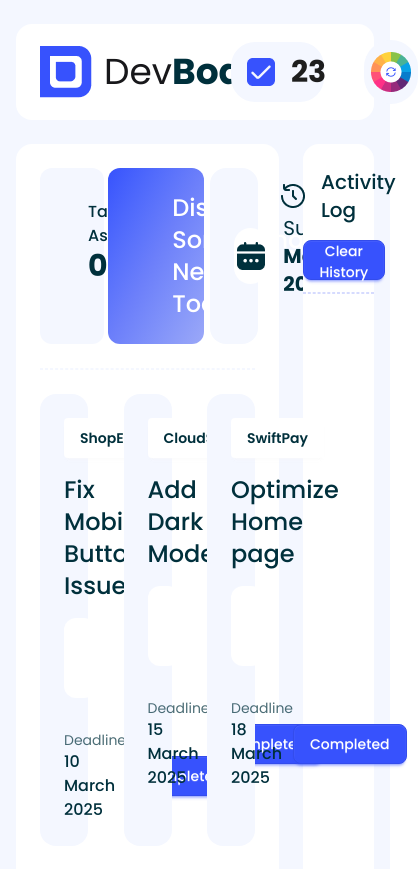
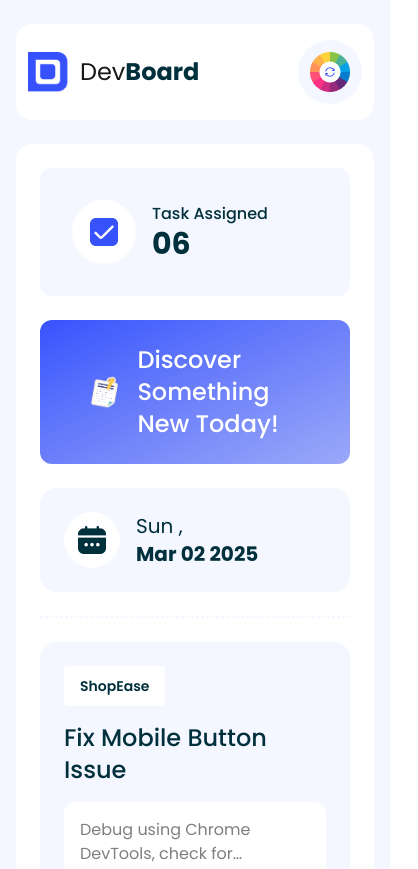
Before and after one commit to md-zeon/dev-board, a plain HTML site: page index.html in a window 390 px wide. Shown: the top 869 px of the page, 418 px wide, since content can reach past the window. Drawn offline with nearby package versions, Linux system fonts and the light colour scheme.

Commit message:
Made Website responsive

```diff
--- a/index.html
+++ b/index.html
@@ -26,34 +26,34 @@
 <body id="body" class="font-poppins bg-secondary min-h-screen px-4">
     <header class="max-w-screen-2xl mx-auto py-6">
         <!-- Navbar Start -->
-        <nav class="bg-white px-6 flex items-center justify-between rounded-2xl">
+        <nav class="bg-white px-3 sm:px-6 flex items-center justify-between rounded-2xl">
             <!-- left logo -->
             <div class="flex items-center gap-3">
-                <img src="assets/logo.png" alt="logo">
-                <h2 class="text-4xl">Dev<span class="font-bold text-text-primary">Board</span></h2>
+                <img class="w-10 sm:w-full" src="assets/logo.png" alt="logo">
+                <h2 class="text-2xl sm:text-4xl">Dev<span class="font-bold text-text-primary">Board</span></h2>
             </div>
             <!-- navbar right -->
-            <div class="flex items-center gap-10 py-4">
+            <div class="flex items-center gap-4 sm:gap-10 py-4">
                 <!-- Checkbox -->
-                <div class="flex items-center rounded-3xl bg-secondary w-fit">
+                <div class="hidden sm:flex items-center rounded-3xl bg-secondary w-fit">
                     <img class="p-4" src="assets/checkbox.png" alt="checkbox">
-                    <span id="task-complete-count" class="text-3xl font-bold text-[#1E1E1E] pr-4">23</span>
+                    <span id="task-complete-count" class="text-2xl sm:text-3xl font-bold text-[#1E1E1E] pr-4">23</span>
                 </div>
                 <!-- Theme Change Button -->
                 <div id="change-theme-btn" class="grid place-items-center w-16 h-16 rounded-full bg-secondary cursor-pointer">
-                    <img src="assets/theme-btn.png" alt="">
+                    <img src="assets/theme-btn.png" alt="theme button">
                 </div>
             </div>
         </nav>
         <!-- Navbar End -->
     </header>
-    <main class="max-w-screen-2xl mx-auto grid grid-cols-4 gap-6 pb-6">
+    <main class="max-w-screen-2xl mx-auto grid xl:grid-cols-4 gap-6 pb-6">
         <!-- main section -->
-        <section class="col-span-3 bg-white p-6 rounded-2xl">
+        <section class="xl:col-span-3 bg-white p-6 rounded-2xl">
             <!-- 3 Tab Box -->
-            <div class="grid grid-cols-7 gap-6 mb-6">
+            <div class="grid md:grid-cols-7 gap-6 mb-6">
                 <!-- 1st Box -->
-                <div class="col-span-2 bg-secondary p-8 rounded-xl">
+                <div class="md:col-span-2 bg-secondary p-8 rounded-xl">
                     <div class="flex items-center gap-4">
                         <!-- checkbox -->
                         <div class="w-16 h-16 rounded-full grid place-items-center bg-white">
@@ -67,7 +67,7 @@
                     </div>
                 </div>
                 <!-- 2nd Box -->
-                <div id="discover-something" class="col-span-3 cursor-pointer bg-linear-to-br from-accent via-[#6C7FFA] to-[#9BA8F8] rounded-xl py-6 px-12">
+                <div id="discover-something" class="md:col-span-3 cursor-pointer bg-linear-to-br from-accent via-[#6C7FFA] to-[#9BA8F8] rounded-xl py-6 px-12">
                     <div class="flex items-center gap-4">
                         <div class="">
                             <img class="" src="assets/board.png" alt="board">
@@ -76,7 +76,7 @@
                     </div>
                 </div>
                 <!-- 3rd Box -->
-                <div class="col-span-2 bg-secondary flex items-center p-6 rounded-2xl">
+                <div class="md:col-span-2 bg-secondary flex items-center p-6 rounded-2xl">
                     <div class="flex items-center gap-4">
                         <div class="w-14 h-14 rounded-full bg-white grid place-items-center">
                             <img src="assets/calender.png" alt="">
@@ -89,7 +89,7 @@
             </div>
             <hr class="border border-secondary my-2 border-dashed">
             <!-- Cards Container -->
-            <div class="grid grid-cols-3 gap-9 mt-6">
+            <div class="grid grid-cols-1 sm:grid-cols-2 lg:grid-cols-3 gap-9 mt-6">
                 <!-- Card 1 -->
                 <div class="card bg-secondary rounded-2xl space-y-4 p-6">
                     <!-- Card Body -->
@@ -195,7 +195,7 @@
             </div>
         </section>
         <!-- Sidebar -->
-        <aside class="col-span-1 bg-white rounded-2xl pt-6">
+        <aside class="xl:col-span-1 bg-white rounded-2xl pt-6">
             <!-- Activity Log -->
             <div class="space-y-4 pb-3">
                 <div class="flex gap-4 items-center justify-center">
```
Also changed, not shown: blog.html (+7 -7 lines).
